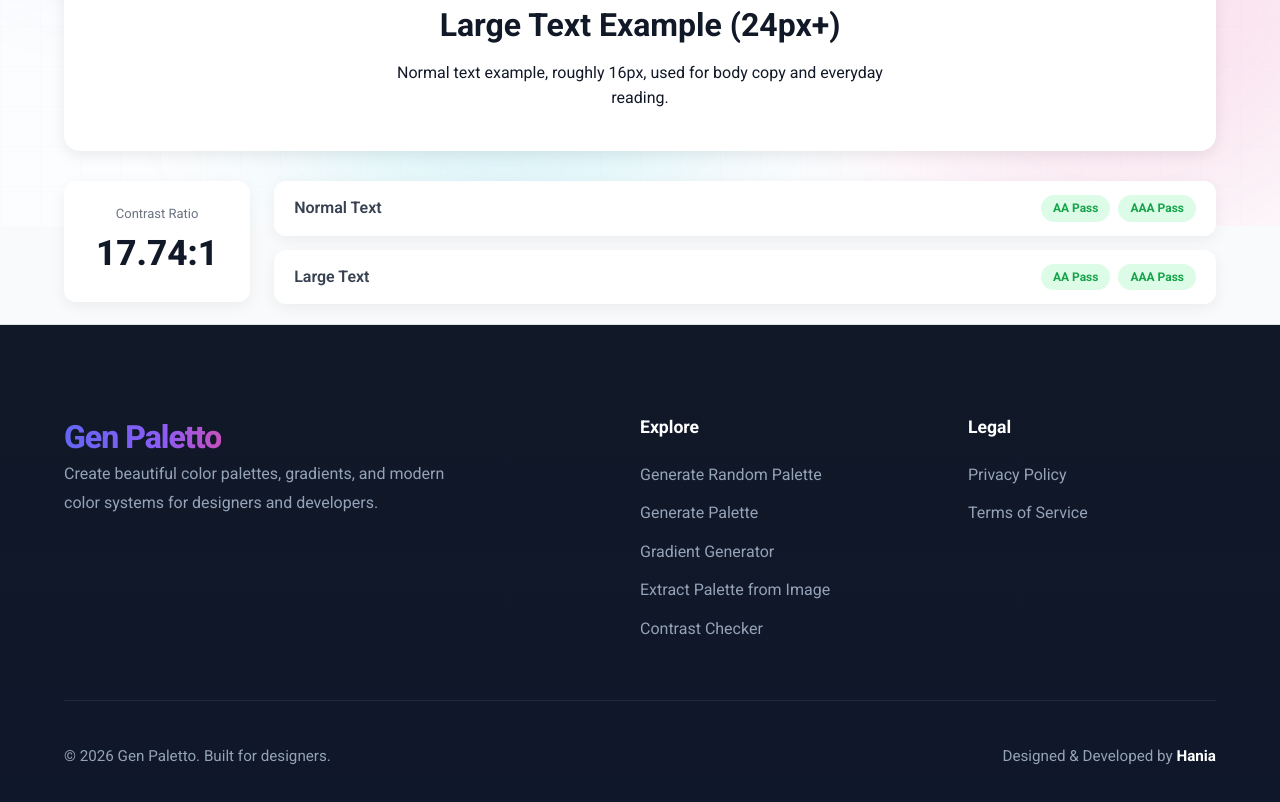
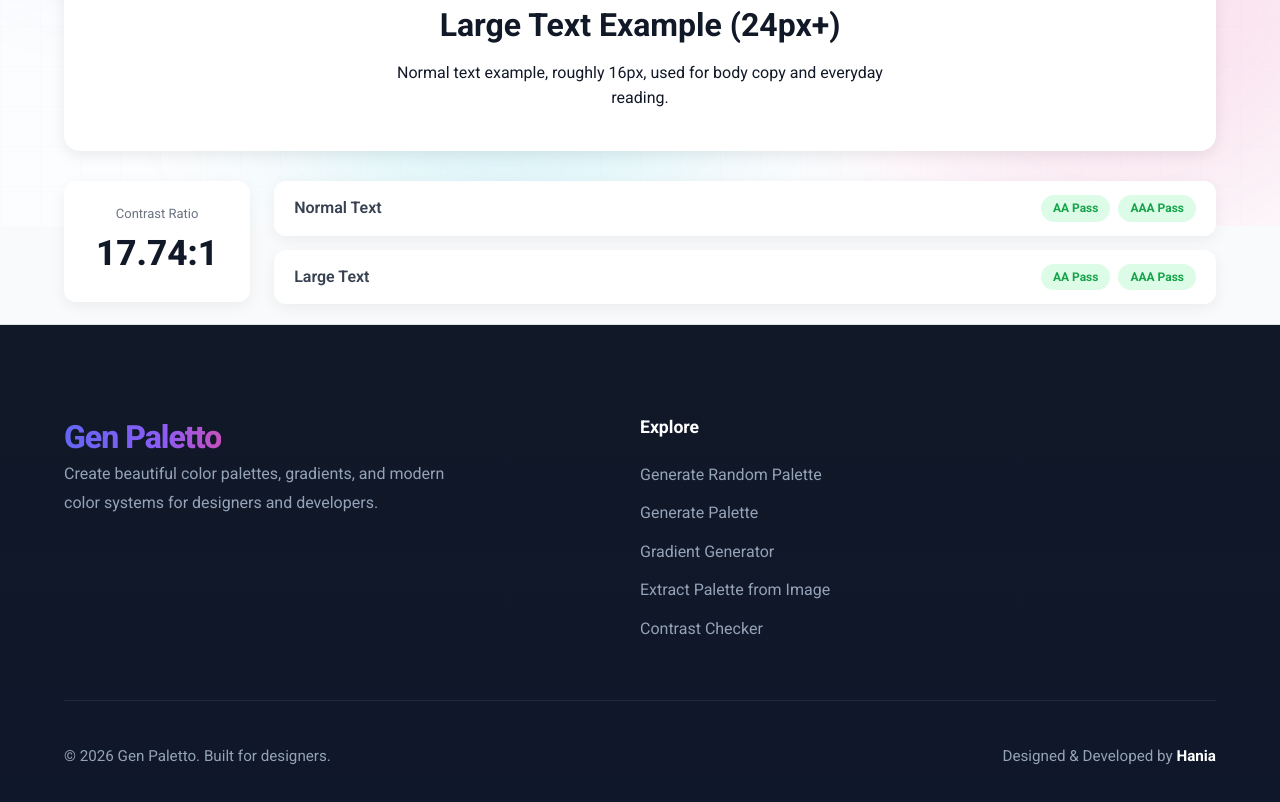
Before and after one commit to haniayounus/gen-paletto, a plain HTML site: page contrastchecker.html in a window 1280 px wide. Shown: the part 574-1376 px from the top of the page. Drawn offline with nearby package versions, Linux system fonts and the light colour scheme.

Commit message:
Update contrastchecker.html

```diff
--- a/contrastchecker.html
+++ b/contrastchecker.html
@@ -141,13 +141,6 @@
                     <li><a target="_blank" href="contrastchecker.html">Contrast Checker</a></li>
                 </ul>
             </div>
-            <div class="footer-column">
-                <h4>Legal</h4>
-                <ul>
-                    <li><a href="#">Privacy Policy</a></li>
-                    <li><a href="#">Terms of Service</a></li>
-                </ul>
-            </div>
         </div>
         <div class="footer-bottom">
             <p>© 2026 Gen Paletto. Built for designers.</p>
```
